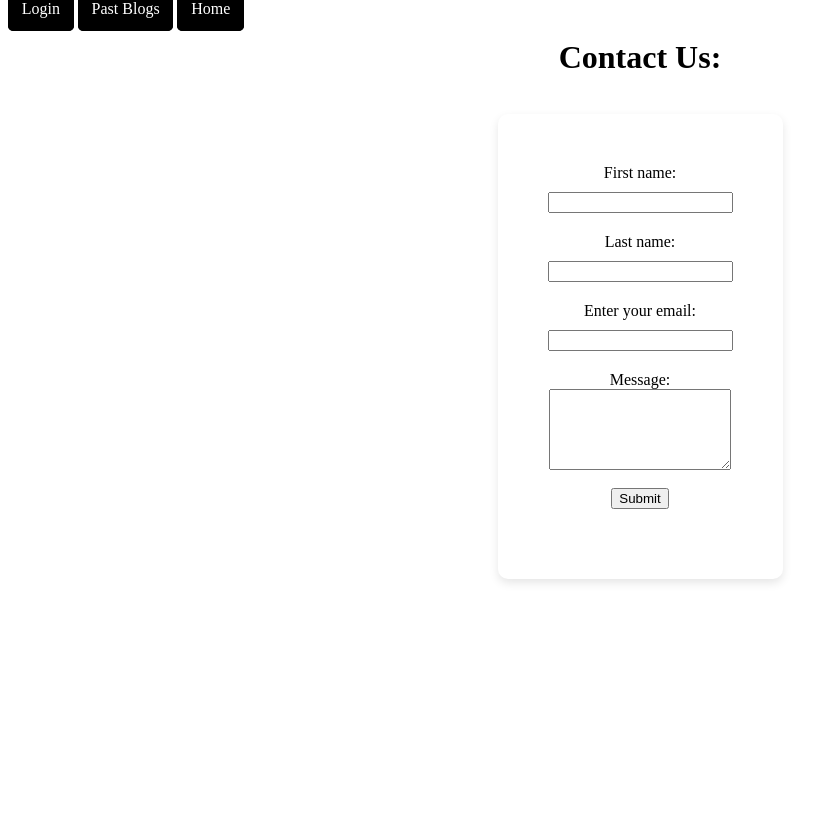
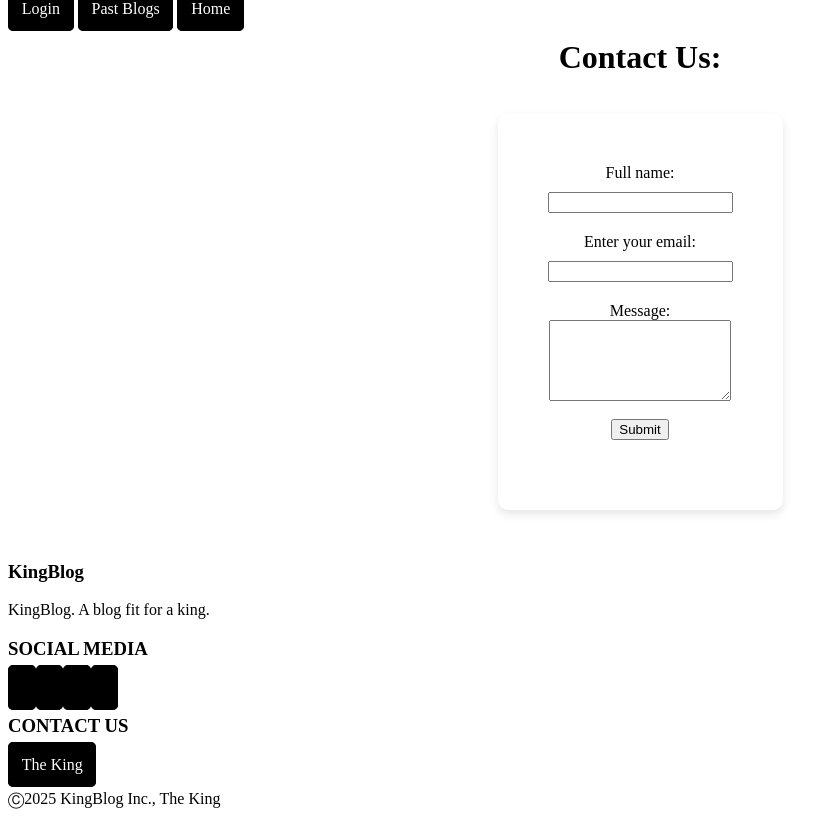
Before and after one commit to xzzaaa/FULLSTACK, a PHP site: page /contact.php in a window 1280 px wide. Shown: the part 32-848 px from the top of the page, without its empty margins (0-836 px from the left). Before the commit the page ends 615 px from the top, so only its background shows below. Run offline with PHP 8.4, Linux system fonts and the light colour scheme; style sheets or scripts are compiled from the project's sources; some libraries are stand-ins or nearby versions.

Commit message:
lade till en footer

```diff
--- a/public_html/contact.php
+++ b/public_html/contact.php
@@ -11,8 +11,7 @@ include("header.php");
 
 if ($_SERVER["REQUEST_METHOD"] == "POST") {
     // Hämta formulärdata
-    $fname = htmlspecialchars($_POST['fname']);
-    $lname = htmlspecialchars($_POST['lname']);
+    $name = htmlspecialchars($_POST['name']);
     $email = htmlspecialchars($_POST['email']);
     $message = htmlspecialchars($_POST['message']);
 
@@ -67,10 +66,8 @@ if ($_SERVER["REQUEST_METHOD"] == "POST") {
     <div class="contactForm">
         <form method="post" action="">
             <div class="contactContent">
-                <label for="fname">First name:</label><br>
-                <input type="text" id="fname" name="fname" required><br>
-                <label for="lname">Last name:</label><br>
-                <input type="text" id="lname" name="lname" required><br>
+                <label for="name">Full name:</label><br>
+                <input type="text" id="name" name="name" required><br>
                 <label for="email">Enter your email:</label><br>
                 <input type="email" id="email" name="email" required><br>
                 <label for="message">Message:</label><br>
--- a/public_html/footer.php
+++ b/public_html/footer.php
@@ -1,11 +1,24 @@
-<!DOCTYPE html>
-<html lang="en">
-<head>
-    <meta charset="UTF-8">
-    <meta name="viewport" content="width=device-width, initial-scale=1.0">
-    <title>Document</title>
-</head>
-<body>
-
-</body>
-</html>
+<footer>
+    <div class="footercontainer2">
+      <h3>KingBlog</h3>
+      <p>KingBlog. A blog fit for a king.
+      </p>
+    </div>
+    <div class="socials">
+      <h3>SOCIAL MEDIA</h3>
+      <a href="#" class="fa fa-twitter"></a>
+      <a href="#" class="fa fa-instagram"></a>
+      <a href="#" class="fa fa-snapchat-ghost"></a>
+      <a href="#" class="fa fa-skype"></a>
+    </div>
+    <div class="label">
+      <h3>CONTACT US</h3>
+      <div class="txtcolor">
+        <p><a href="">The King</a></p>
+      </div>
+    </div>
+    </div>
+    <div class="copyright">
+    Ⓒ2025 KingBlog Inc., The King
+  </div>
+  </footer>
```
